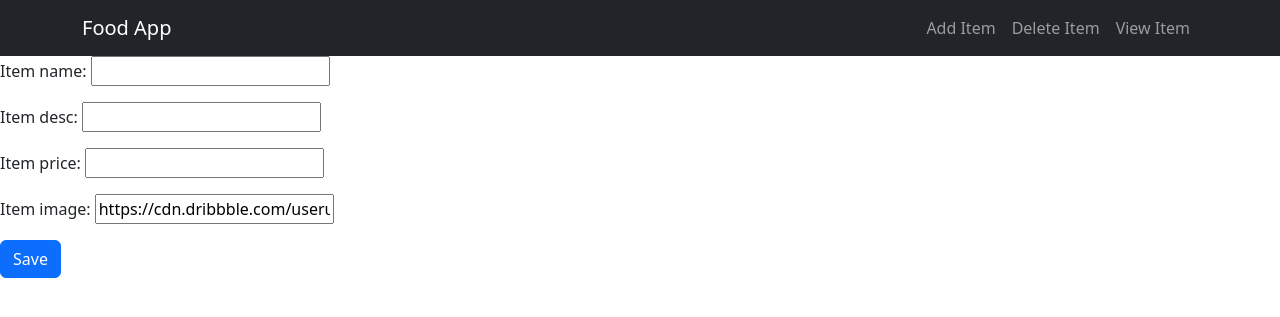
After one commit to tamim-vaiya/FoodApp, a Django app: page /food/add/ in a window 1280 px wide. The commit adds this page. Shown: the top 317 px of the page. Run offline with Django 5.2, Linux system fonts and the light colour scheme.

Commit message:
learned django forms, add, update, delete functionality

```diff
--- /dev/null
+++ b/food/forms.py
@@ -0,0 +1,7 @@
+from django import forms
+from .models import Item
+
+class ItemForm(forms.ModelForm):
+    class Meta:
+        model = Item
+        fields = ['item_name', 'item_desc', 'item_price', 'item_image']
--- a/food/templates/food/base.html
+++ b/food/templates/food/base.html
@@ -13,7 +13,7 @@
 
     <nav class="navbar navbar-dark bg-dark navbar-expand-lg">
         <div class="container">
-            <a class="navbar-brand" href="/food">Food App</a>
+            <a class="navbar-brand" href="/food/">Food App</a>
             <button class="navbar-toggler" type="button" data-bs-toggle="collapse" data-bs-target="#navbarNav"
                 aria-controls="navbarNav" aria-expanded="false" aria-label="Toggle navigation">
                 <span class="navbar-toggler-icon"></span>
@@ -22,7 +22,7 @@
             <div class="collapse navbar-collapse" id="navbarNav">
                 <ul class="navbar-nav ms-auto">
                     <li class="nav-item">
-                        <a class="nav-link" href="#">Add Item</a>
+                        <a class="nav-link" href="{% url "food:create_item" %}">Add Item</a>
                     </li>
                     <li class="nav-item">
                         <a class="nav-link" href="#">Delete Item</a>
--- a/food/templates/food/detail.html
+++ b/food/templates/food/detail.html
@@ -21,7 +21,7 @@
                     <h1 class="mb-3 fw-bold">{{ item.item_name }}</h1>
                     <p class="mb-4 text-muted fs-5">{{ item.item_desc }}</p>
                     <h3 class="text-primary fw-semibold mb-4">$ {{ item.item_price }}</h3>
-                    <a href="#" class="btn btn-outline-primary btn-lg px-4">Buy Now</a>
+                    <a href="{% url "food:delete_item" item.id %}" class="btn btn-outline-danger btn-lg px-4">Delete</a>
                 </div>
             </div>
         </div>
--- /dev/null
+++ b/food/templates/food/item-delete.html
@@ -0,0 +1,5 @@
+<form method="POST">
+    {% csrf_token %}
+    <h1>Do you want to delete: {{item.item_name}}</h1>
+    <button type="submit">Confirm</button>
+</form>
--- /dev/null
+++ b/food/templates/food/item-form.html
@@ -0,0 +1,9 @@
+{% extends "food/base.html" %}
+
+{% block body %}
+    <form method='POST'>
+        {% csrf_token %}
+        {{ form.as_p}}
+        <button type='submit' class='btn btn-primary'>Save</button>
+    </form>
+{% endblock body %}
--- a/food/urls.py
+++ b/food/urls.py
@@ -1,5 +1,5 @@
 from django.urls import path
-from food.views import index, item, detail
+from food.views import index, item, detail, create_item, update_item, delete_item
 
 app_name = 'food'
 urlpatterns = [
@@ -8,4 +8,10 @@ urlpatterns = [
     # 'food/1'
     path('<int:item_id>/', detail, name='detail'),
     path('item', item, name='item'),
+    # add item
+    path('add/', create_item, name='create_item'),
+    # update
+    path('update/<int:item_id>/', update_item, name='update_item'),
+    # delete
+    path('delete/<int:item_id>/', delete_item, name='delete_item'),
 ]
--- a/food/views.py
+++ b/food/views.py
@@ -1,6 +1,7 @@
-from django.shortcuts import render
+from django.shortcuts import render, redirect
 from django.http import HttpResponse
 from .models import Item
+from .forms import ItemForm
 
 # Create your views here.
 def index(request):
@@ -13,3 +14,31 @@ def detail(request, item_id):
 
 def item(request):
     return HttpResponse("<h1>This is an item view</h1>")
+
+def create_item(request):
+    form = ItemForm(request.POST or None)
+
+    if form.is_valid():
+        form.save()
+        return redirect('food:index')
+
+    return render(request, 'food/item-form.html', {'form': form})
+
+def update_item(request, item_id):
+    item = Item.objects.get(id=item_id)
+    form = ItemForm(request.POST or None, instance=item)
+
+    if form.is_valid():
+        form.save()
+        return redirect('food:index')
+
+    return render(request, 'food/item-form.html', {'form': form, 'item': item})
+
+def delete_item(request, item_id):
+    item = Item.objects.get(id=item_id)
+
+    if request.method == 'POST':
+        item.delete()
+        return redirect('food:index')
+
+    return render(request, 'food/item-delete.html', {'item': item})
```
Also changed, not shown: food/templates/food/index.html (+3 -4 lines).
